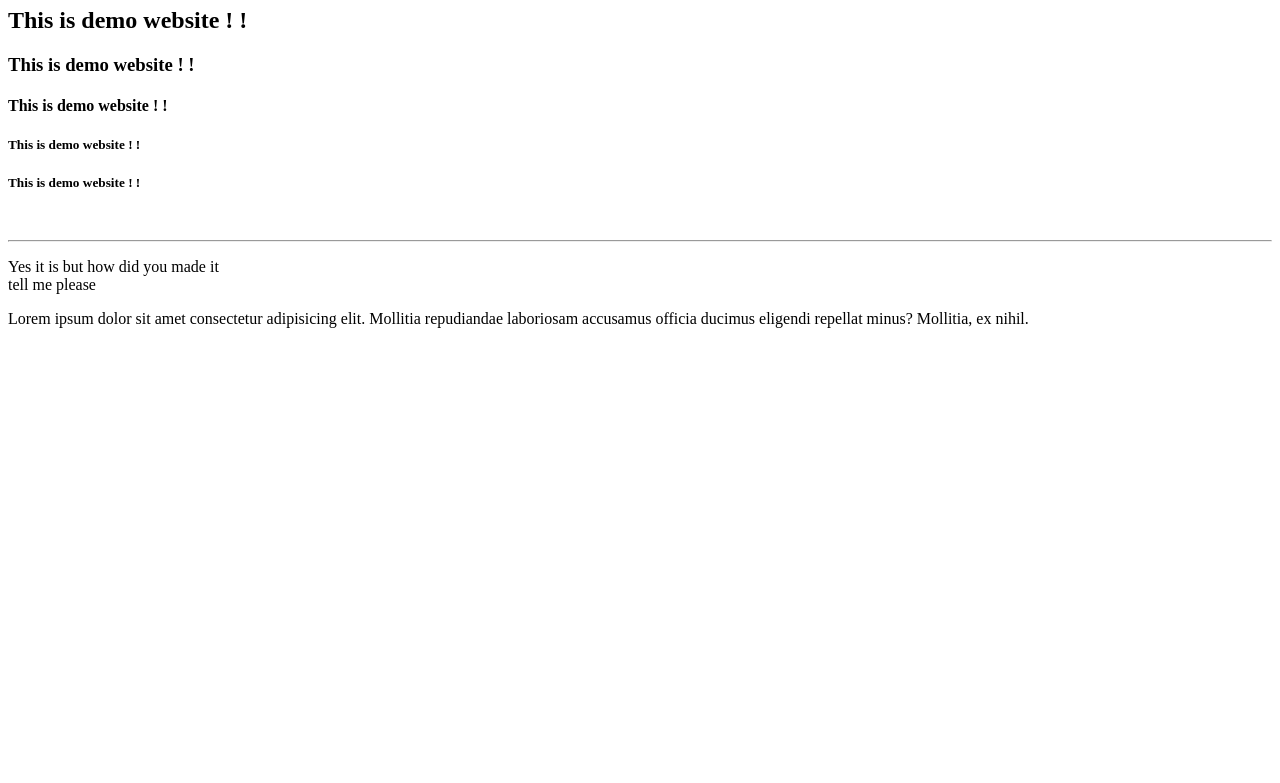
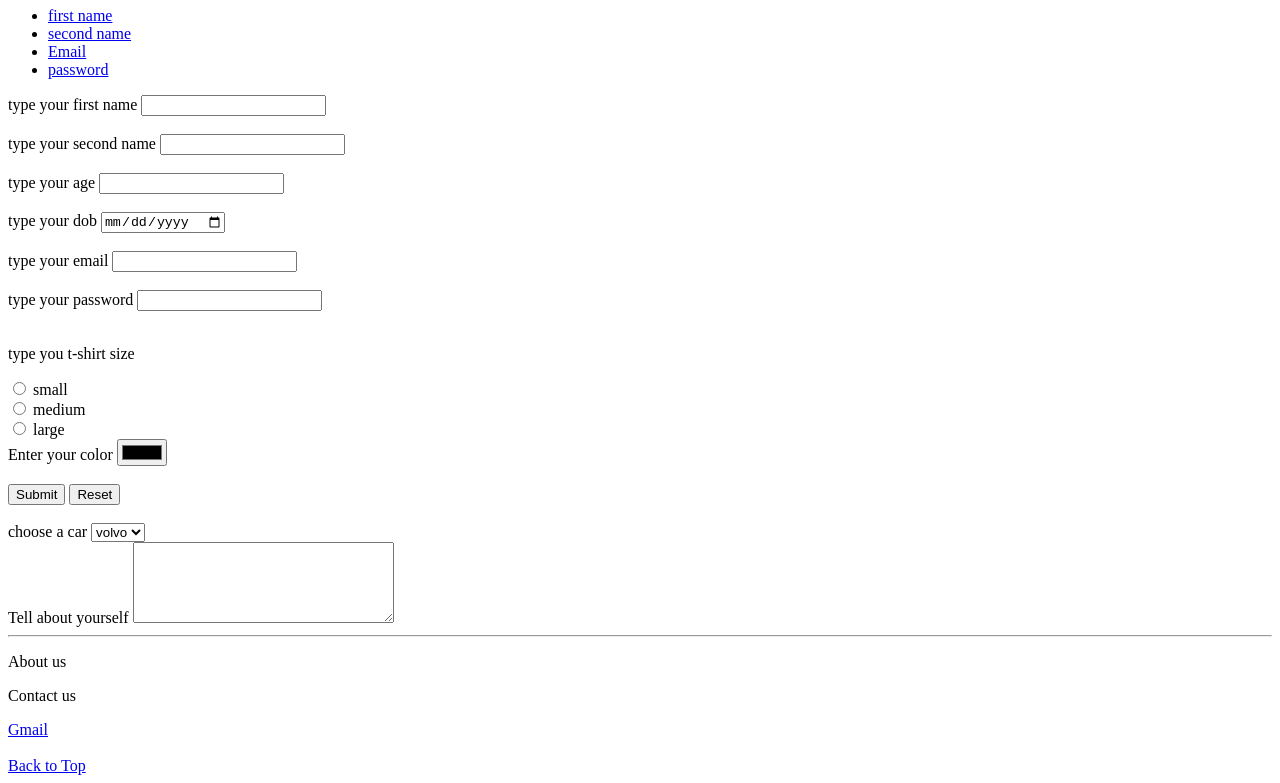
Before and after one commit to Surjeet9700/test-website, a plain HTML site: page index.html in a window 1280 px wide. Shown: the part 73-856 px from the top of the page. Before the commit the page ends 800 px from the top, so only its background shows below. Drawn offline with Linux system fonts and the light colour scheme.

Commit message:
added index.html

```diff
--- a/index.html
+++ b/index.html
@@ -1,19 +1,96 @@
 <!DOCTYPE html>
 <html lang="en">
+
 <head>
-    <meta charset="UTF-8">
-     <meta name="viewport" content="width=device-width, initial-scale=1.0">
-    <title>Document</title>
+    <meta charset="UTF-8" />
+    <meta http-equiv="X-UA-Compatible" content="IE=edge" />
+    <meta name="viewport" content="width=device-width, initial-scale=1.0" />
+    <title>Contact details</title>
 </head>
+
 <body>
-    <h1>This is demo website ! !</h1>
-    <h2>This is demo website ! !</h2>
-    <h3>This is demo website ! !</h3>
-    <h4>This is demo website ! !</h4>
-    <h5>This is demo website ! !</h5>
-    <h5>This is demo website ! !</h5>
-    <br> <hr>
-<p>Yes it is but how did you made it <br>tell me please</p>
-<p>Lorem ipsum dolor sit amet consectetur adipisicing elit. Mollitia repudiandae laboriosam accusamus officia ducimus eligendi repellat minus? Mollitia, ex nihil.</p>
+    <header>
+        <h1>Enter your details please</h1>
+    </header>
+
+    <nav>
+    <ul>
+        <li><a href="#firstname">first name</a></li>
+        <li><a href="#secondname">second name</a></li>
+        <li><a href="#email">Email</a></li>
+        <li><a href="#password">password</a></li>
+        <!-- <li><a href=""></a></li>
+        <li><a href=""></a></li> -->
+    </ul>
+    </nav>
+
+    <main>
+        <form action="">
+            <section id="firstname">
+                <label for="">type your first name</label>
+                <input type="text" />
+                <br /><br />
+            </section>
+
+            <section id="secondname">
+                <label for="">type your second name</label>
+                <input type="text" />
+                <br /><br />
+            </section>
+            <section id="age">
+                <label for="">type your age</label>
+                <input type="number" />
+                <br /><br />
+            </section>
+
+            <section id="DOB">
+                <label for="">type your dob</label>
+                <input type="date" />
+                <br /><br />
+            </section>
+
+            <section id="email">
+                <label for="email">type your email</label>
+                <input id="email" type="email" />
+                <br /><br />
+            </section>
+
+            <section id="password">
+                <label for="">type your password</label>
+                <input type="password" />
+                <br /><br />
+            </section>
+
+            <p>type you t-shirt size</p>
+            <input id="small" name="tshirtsize" type="radio" value="small" />
+            <label for="small">small</label><br />
+            <input id="medium" name="tshirtsize" type="radio" value="medium" />
+            <label for="medium">medium</label><br />
+            <input id="large" name="tshirtsize" type="radio" value="large" />
+            <label for="large">large</label><br />
+
+            <label for="color">Enter your color</label>
+            <input id="color" type="color" /><br /><br />
+            <input type="submit" />
+            <input type="reset" /><br /><br />
+
+            <label for="cars">choose a car</label>
+            <select name="cars" id="cars">
+                <option value="volvo">volvo</option>
+                <option value="Tesla">Tesla</option>
+                <option value="Tata">Tata</option>
+            </select><br />
+            <label for="aboutyourself">Tell about yourself</label>
+            <textarea name="aboutyourself" id="aboutyourself" cols="30" rows="5"></textarea>
+    </main>
+    </form>
+    <hr>
+    <footer>
+        <p>About us</p>
+        <p>Contact us</p> <a href="mailto:surjeetkumar4@gmail.com">Gmail</a><br><br>
+        <a href="#">Back to Top</a>
+    </footer>
+
 </body>
+
 </html>
```
